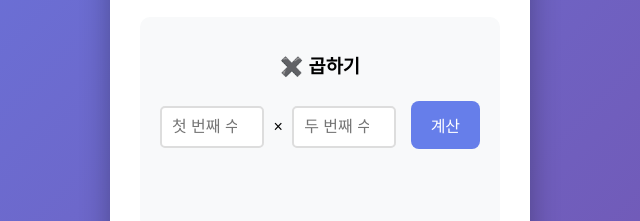
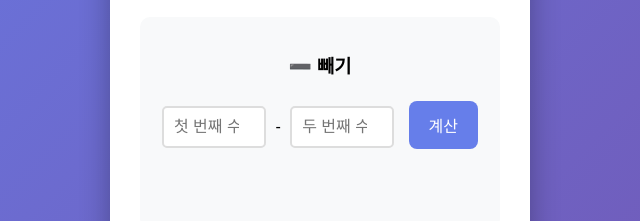
Before and after one commit to ahnoldmoon/my-calculator3, a plain HTML site: page index.html in a window 1280 px wide. Shown: the part 380-601 px from the top of the page, 320-960 px from the left. Drawn offline with Linux system fonts and the light colour scheme.

Commit message:
빼기 기능 추가

```diff
--- a/index.html
+++ b/index.html
@@ -101,6 +101,15 @@
         </div>
 
         <div class="calc-section">
+            <h3>➖ 빼기</h3>
+            <input type="number" id="sub1" placeholder="첫 번째 수">
+            <span>-</span>
+            <input type="number" id="sub2" placeholder="두 번째 수">
+            <button onclick="calculate('sub')">계산</button>
+            <div class="result" id="subResult"></div>
+        </div>
+
+        <div class="calc-section">
             <h3>✖️ 곱하기</h3>
             <input type="number" id="mul1" placeholder="첫 번째 수">
             <span>×</span>
@@ -144,6 +153,18 @@
                     }
                     document.getElementById('addResult').textContent = result;
 
+                }else if (type === 'sub') {
+                    const num1 = parseFloat(document.getElementById('sub1').value);
+                    const num2 = parseFloat(document.getElementById('sub2').value);
+
+                    if (isNaN(num1) || isNaN(num2)) {
+                        result = '숫자를 입력해주세요!';
+                    } else {
+                        result = `${num1} - ${num2} = ${num1 - num2}`;
+                    }
+                    document.getElementById('subResult').textContent = result;
+
+
                 } else if (type === 'mul') {
                     const num1 = parseFloat(document.getElementById('mul1').value);
                     const num2 = parseFloat(document.getElementById('mul2').value);
```
